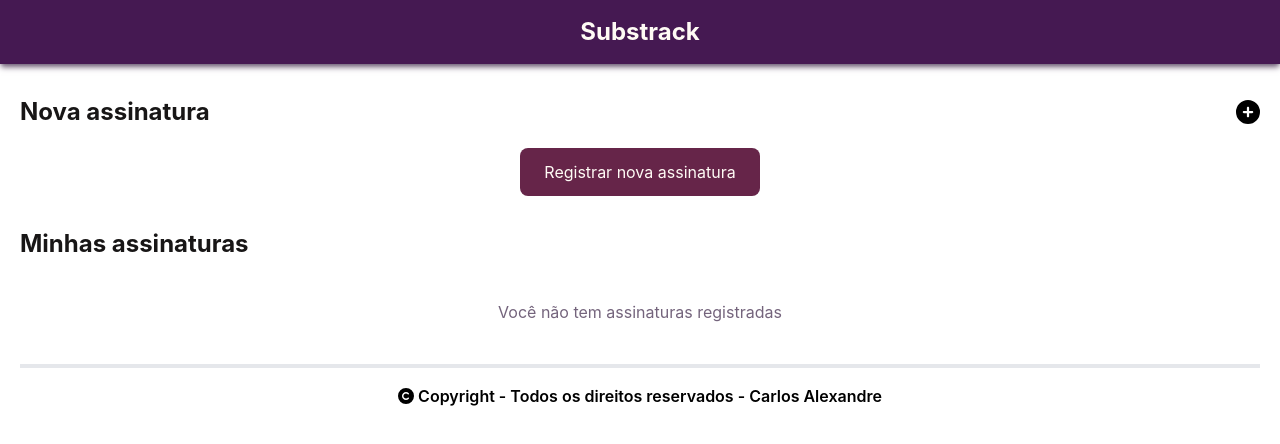
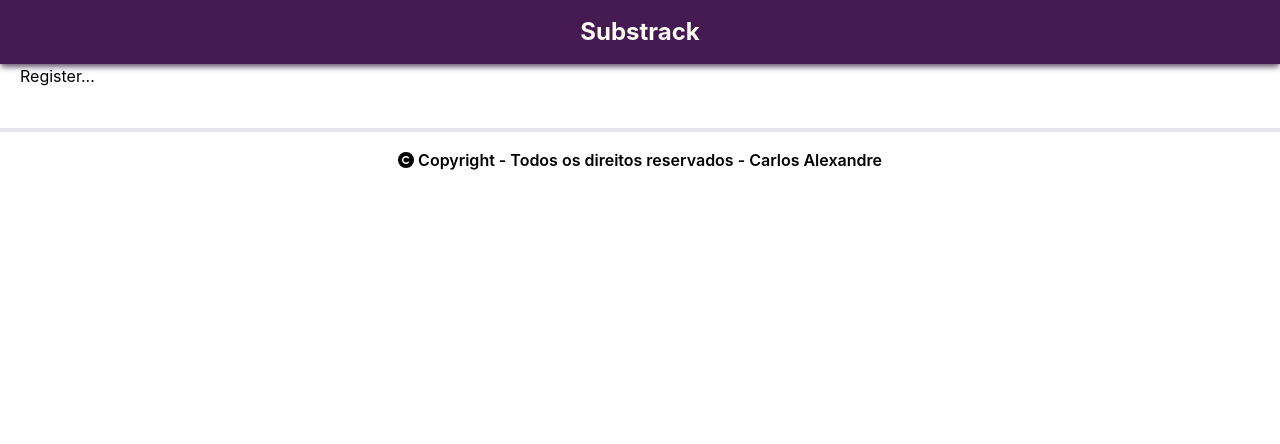
Before and after one commit to carlosalexandre137/substrack, a React (Create React App) app: page /assinaturas/registrar in a window 1280 px wide. Shown: the top 444 px of the page. Built offline with nearby package versions, Linux system fonts and the light colour scheme.

Commit message:
Create routes with react route dom

```diff
--- a/package.json
+++ b/package.json
@@ -15,6 +15,7 @@
     "jquery-mask-plugin": "^1.14.16",
     "react": "^18.2.0",
     "react-dom": "^18.2.0",
+    "react-router-dom": "^6.21.1",
     "react-scripts": "5.0.1",
     "sass": "^1.69.5",
     "web-vitals": "^2.1.4"
--- a/src/App.js
+++ b/src/App.js
@@ -1,64 +1,25 @@
-import Header from "./Components/Header/Index";
-import MySubscriptions from "./Components/MySubscriptions/Index";
-import NewSubscription from "./Components/NewSubscription/Index";
 import "./App.scss";
-import Footer from "./Components/Footer/Index";
-import Modal from "./Components/Modal/Index";
-import { useState } from "react";
-import { subscriptionAll, subscriptionCreate, subscriptionDelete, subscriptionUpdate } from "./Model/Subscription/Index";
-import FormCreate from "./Components/FormCreate/Index";
-import FormEdit from "./Components/FormEdit/Index";
+import { BrowserRouter, Route, Routes } from "react-router-dom";
+import { SubscriptionProvider } from "./contexts/SubscriptionContext";
+import Home from "./pages/Home";
+import Register from "./pages/Subscriptions/Register";
+import Main from "./components/Layouts/Main";
 
 function App() {
-  const [openForm, setOpenForm] = useState(false);
-  const [openFormEdit, setOpenFormEdit] = useState(false);
-  const [subscriptions, setSubscriptions] = useState(subscriptionAll());
-  const [subscription, setSubscription] = useState({});
+  return (
+    <BrowserRouter>
+      <SubscriptionProvider>
+        <Routes>
+          <Route path="/" element={<Main />}>
+            <Route index element={<Home />}></Route>
 
-  const updateModalForm = (state) => {
-    setOpenForm(state);
-  };
-
-  const updateModalFormEdit = (state) => {
-    setOpenFormEdit(state);
-  };
-
-  const saveSubscription = (subscription) => {
-    subscriptionCreate(subscription);
-    setSubscriptions(subscriptionAll());
-  };
-
-  const deleteSubscription = (id) => {
-    subscriptionDelete(id);
-    setSubscriptions(subscriptionAll());
-  };
-
-  const editSubscription = (sub) => {
-    setSubscription(sub.toObject());
-    updateModalFormEdit(true);
-  };
-
-  const updateSubscription = (subscription, newSubscription) => {
-    subscriptionUpdate(subscription, newSubscription);
-    setSubscriptions(subscriptionAll());
-    updateModalFormEdit(false);
-  };
-
-  return (
-    <div className="App">
-      <Header />
-      <main className="px-5">
-        <NewSubscription updateModalForm={updateModalForm} />
-        <MySubscriptions subscriptions={subscriptions} deleteSubscription={deleteSubscription} editSubscription={editSubscription} />
-        <Modal open={openForm} updateModal={updateModalForm}>
-          <FormCreate updateModal={updateModalForm} saveSubscription={saveSubscription} />
-        </Modal>
-        <Modal open={openFormEdit} updateModal={updateModalFormEdit}>
-          <FormEdit updateModal={updateModalFormEdit} editSubscription={updateSubscription} subscription={subscription} />
-        </Modal>
-        <Footer />
-      </main>
-    </div>
+            <Route path="assinaturas">
+              <Route path="registrar" element={<Register />} />
+            </Route>
+          </Route>
+        </Routes>
+      </SubscriptionProvider>
+    </BrowserRouter>
   );
 }
 
--- a/src/Components/Form/Index.js
+++ b/src/Components/Form/Index.js
@@ -1,6 +1,6 @@
 import Input from "../Input/Index";
 import Select from "../Select/Index";
-import { modelSubscriptionList } from "../../Config/Subscription";
+import { modelSubscriptionList } from "../../config/Subscription";
 import InputMask from "../InputMask/Index";
 
 const Form = ({ updateModal, submitForm, listSet, listValues = {}, button }) => {
--- /dev/null
+++ b/src/Components/Layouts/Main.js
@@ -0,0 +1,18 @@
+import { Outlet } from "react-router-dom";
+import Footer from "../Footer/Index";
+import Header from "../Header/Index";
+
+const Main = ({ children }) => {
+  return (
+    <div className="App">
+      <Header />
+      <main className="px-5">
+        <Outlet />
+        {children}
+      </main>
+      <Footer />
+    </div>
+  );
+};
+
+export default Main;
--- a/src/Components/MySubscriptions/Index.js
+++ b/src/Components/MySubscriptions/Index.js
@@ -1,8 +1,12 @@
-import Subscription from "../../Controller/Subscription/Index";
+import { useContext } from "react";
+import { SubscriptionContext } from "../../contexts/SubscriptionContext";
+import Subscription from "../../controller/subscription/Index";
 import Card from "../Card/Index";
 import Title from "../Title/Index";
 
-const MySubscriptions = ({ subscriptions, deleteSubscription, editSubscription }) => {
+const MySubscriptions = () => {
+  const { subscriptions } = useContext(SubscriptionContext);
+
   return (
     <section className="mt-14">
       <Title text="Minhas assinaturas" />
@@ -19,8 +23,8 @@ const MySubscriptions = ({ subscriptions, deleteSubscription, editSubscription }
                 date={sub.date()}
                 modelSubscription={sub.modelSubscription()}
                 key={sub.id()}
-                handleDelete={() => deleteSubscription(sub.id())}
-                handleEdit={() => editSubscription(sub)}
+                // handleDelete={() => deleteSubscription(sub.id())}
+                // handleEdit={() => editSubscription(sub)}
               />
             );
           })}
--- a/src/Components/NewSubscription/Index.js
+++ b/src/Components/NewSubscription/Index.js
@@ -1,24 +1,21 @@
 import Title from "../Title/Index";
 import { FontAwesomeIcon } from "@fortawesome/react-fontawesome";
 import { faCirclePlus } from "@fortawesome/free-solid-svg-icons";
+import { Link } from "react-router-dom";
 
-const NewSubscription = ({ updateModalForm }) => {
-  const addSubscription = () => updateModalForm(true);
+const NewSubscription = () => {
+  const to = "/assinaturas/registrar";
 
   return (
     <section>
       <Title text="Nova assinatura">
-        <button type="button" title="Registrar nova assinatura" onClick={addSubscription}>
+        <Link to={to} title="Registrar nova assinatura">
           <FontAwesomeIcon icon={faCirclePlus} size="xl" />
-        </button>
+        </Link>
       </Title>
-      <button
-        type="button"
-        className="text-center bg-dark-brown py-3 px-6 text-light-white mx-auto block mt-5 rounded-lg"
-        onClick={addSubscription}
-      >
+      <Link to={to} className="text-center bg-dark-brown text-light-white rounded-lg py-3 px-6 mt-5 mx-auto block max-w-md">
         Registrar nova assinatura
-      </button>
+      </Link>
     </section>
   );
 };
--- a/src/Controller/Subscription/Index.js
+++ b/src/Controller/Subscription/Index.js
@@ -1,5 +1,5 @@
-import { modelSubscriptionList } from "../../Config/Subscription";
-import SubscriptionDate from "../../Helper/SubscriptionDate";
+import { modelSubscriptionList } from "../../config/Subscription";
+import SubscriptionDate from "./../../helper/SubscriptionDate";
 
 export default class Subscription {
   constructor(subscription) {
--- /dev/null
+++ b/src/contexts/SubscriptionContext.js
@@ -0,0 +1,8 @@
+import { createContext, useState } from "react";
+
+export const SubscriptionContext = createContext();
+
+export const SubscriptionProvider = ({ children }) => {
+  const [subscriptions, setSubscriptions] = useState([]);
+  return <SubscriptionContext.Provider value={{ subscriptions, setSubscriptions }}>{children}</SubscriptionContext.Provider>;
+};
--- /dev/null
+++ b/src/pages/Home.js
@@ -0,0 +1,13 @@
+import NewSubscription from "../components/NewSubscription/Index";
+import MySubscriptions from "../components/MySubscriptions/Index";
+
+const Home = () => {
+  return (
+    <>
+      <NewSubscription />
+      <MySubscriptions />
+    </>
+  );
+};
+
+export default Home;
--- /dev/null
+++ b/src/pages/Subscriptions/Register.js
@@ -0,0 +1,5 @@
+const Register = () => {
+  return "Register...";
+};
+
+export default Register;
```
Also changed, not shown: 1 other file (tests, documents, lock files or other folders).
